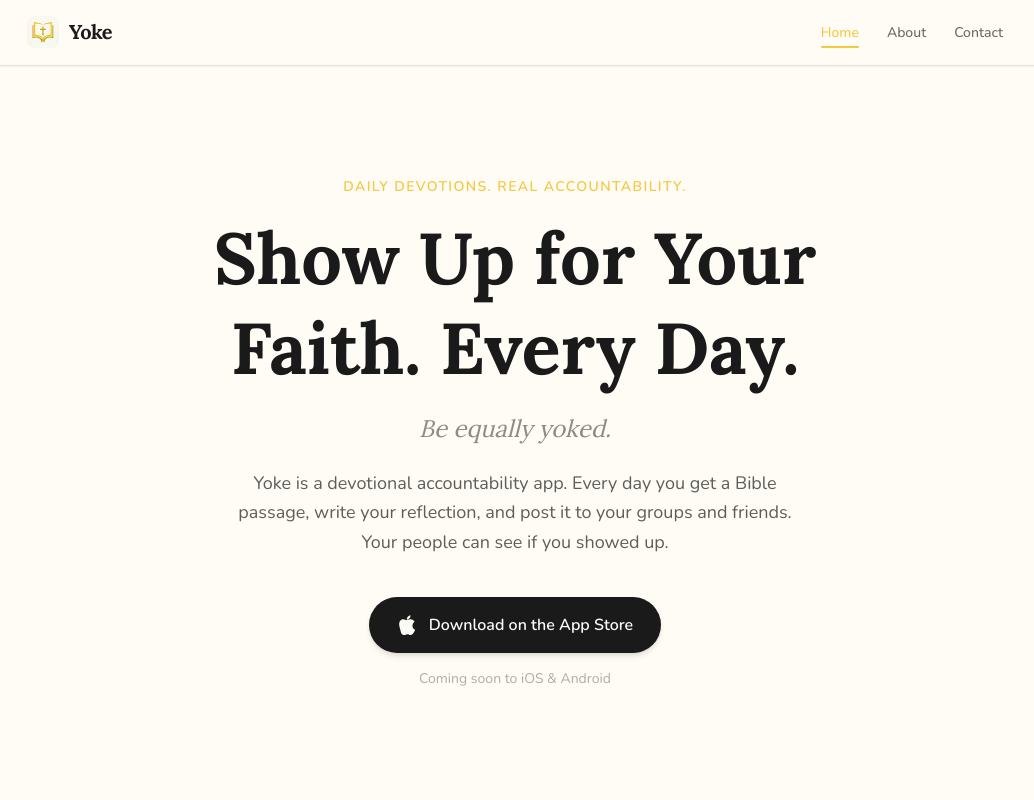
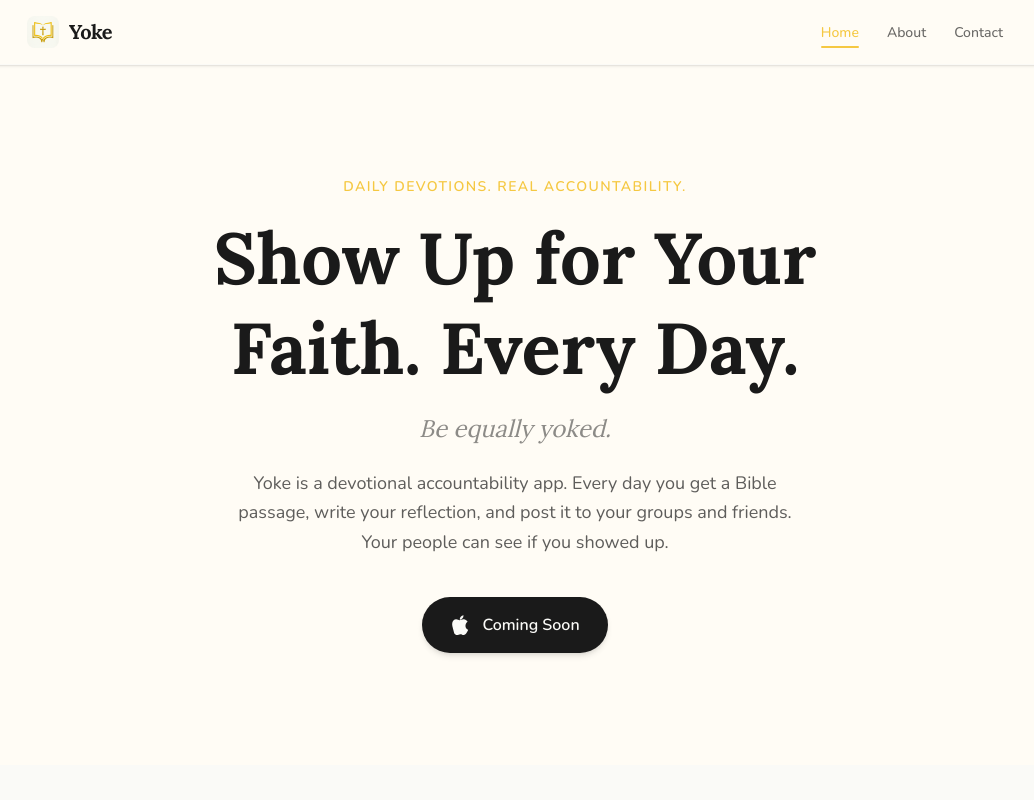
Before and after one commit to RayKang8/yoke-web, a Next.js app: page / in a window 1280 px wide. Shown: the top 800 px of the page, without its empty margins (125-1159 px from the left). Built offline with nearby package versions, Linux system fonts and the light colour scheme.

Commit message:
Update page.tsx

```diff
--- a/app/page.tsx
+++ b/app/page.tsx
@@ -33,9 +33,6 @@ function Hero() {
         <div className="mt-10 flex flex-col sm:flex-row gap-4 justify-center items-center">
           <AppStoreButton />
         </div>
-        <p className="mt-4 text-sm text-charcoal/35 font-body">
-          Coming soon to iOS &amp; Android
-        </p>
       </div>
     </section>
   );
@@ -49,7 +46,7 @@ function AppStoreButton() {
       className="inline-flex items-center gap-3 bg-charcoal text-cream font-body font-semibold px-7 py-4 rounded-full text-base hover:bg-charcoal/85 transition-all shadow-md"
     >
       <AppleIcon />
-      <span>Download on the App Store</span>
+      <span>Coming Soon</span>
     </a>
   );
 }
```
